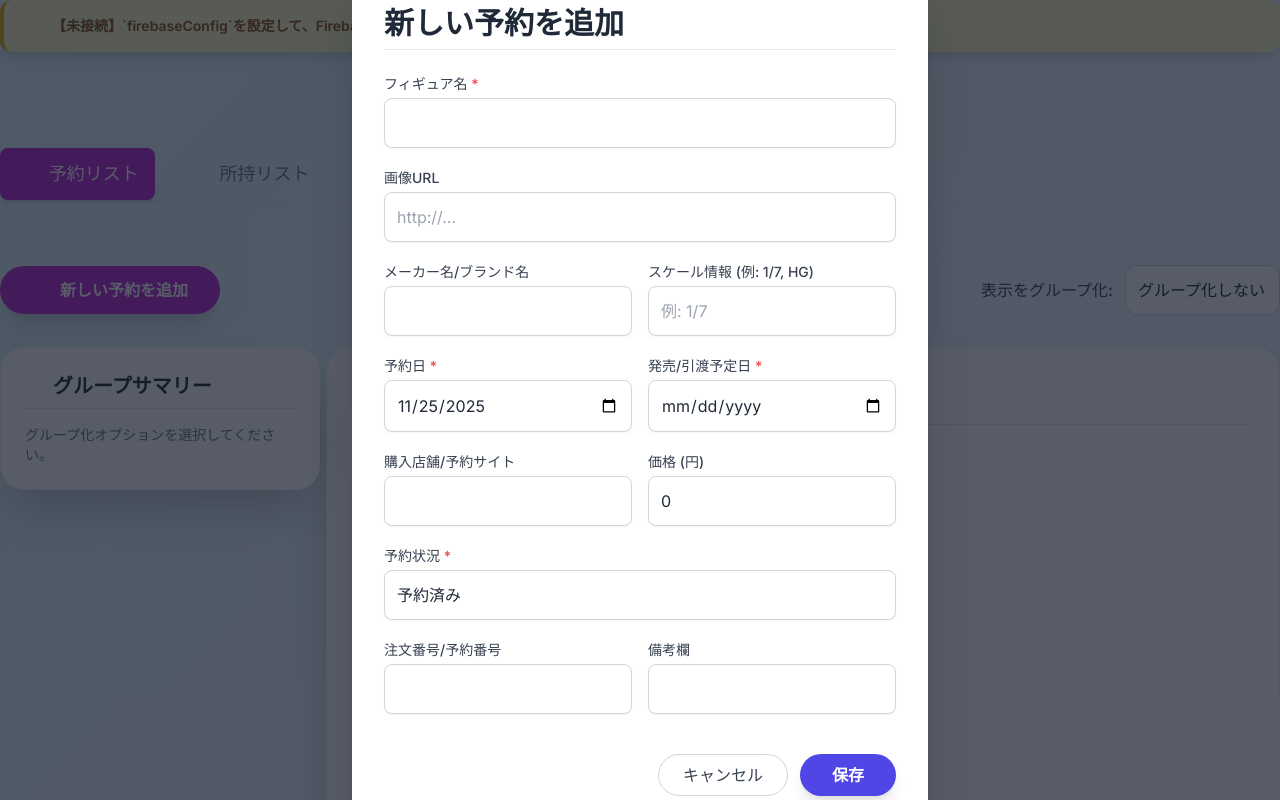
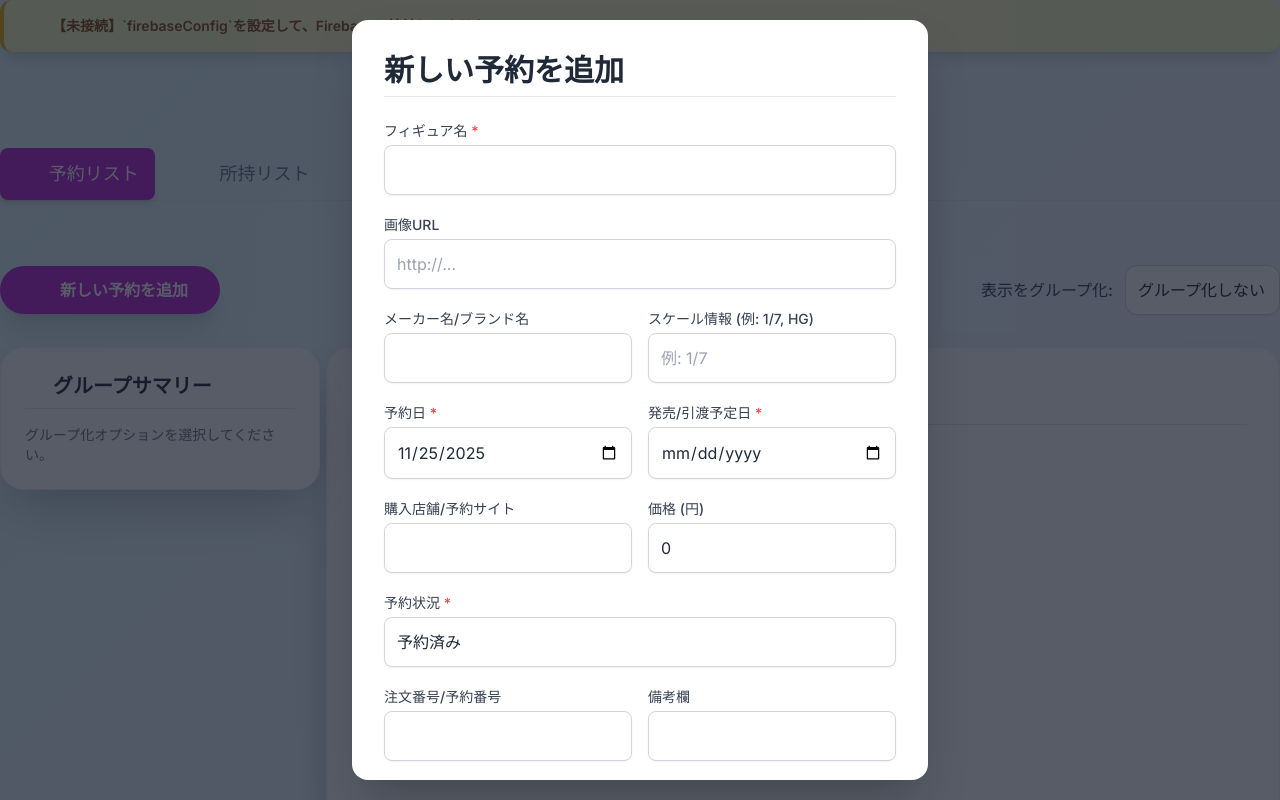
Before and after one commit to takuburosu4637/figure-manager, a plain HTML site: page index.html in a window 1280 px wide. Both pictures are taken after a click on the button "新しい予約を追加". Shown: the top 800 px of the page. Drawn offline with nearby package versions, Linux system fonts and the light colour scheme; no server answers.

Commit message:
Add files via upload

```diff
--- a/index.html
+++ b/index.html
@@ -86,7 +86,6 @@
             box-shadow: 0 25px 50px -12px rgba(0, 0, 0, 0.5) !important;
         }
 
-        /* 🔽 サマリーのグループヘッダーの色をfuchsia-600に統一 (JSで直接クラスを上書きするため、ここでは不要だが念のため残す) */
         /* 🔽 修正: メインリストのグループヘッダーをfuchsia-600/text-whiteに修正 */
         .group-header {
             background-color: #ec4899; /* fuchsia-600 */
@@ -102,11 +101,6 @@
             color: #f3f4f6;
         }
 
-        /* 🔽 以前の上書きを削除し、JS側のクラス修正に任せる */
-        .dark .text-fuchsia-700 { color: #f0abfc !important; }
-        .dark .border-fuchsia-400 { border-color: #a78bfa !important; }
-
-
         /* 🔽 ここでテキスト色を白色系統に上書きしています */
         .dark input, .dark select {
             background-color: #4b5563; /* 濃いグレー */
@@ -166,7 +160,7 @@
             animation: pulse-once 2s ease-out;
         }
 
-        /* 🔽 修正箇所: 右下固定のメニューボタンのスタイル */
+        /* 🔽 右下固定のメニューボタンのスタイル */
         .fixed-menu-container { /* 名前を修正: fixed-menu-button -> fixed-menu-container */
             position: fixed;
             bottom: 20px; /* 下からの距離 */
@@ -177,7 +171,7 @@
             gap: 15px; /* ボタン間のスペース */
             align-items: flex-end; /* 右揃え */
         }
-        /* 🔽 修正箇所: 新しい予約追加ボタンのスタイル */
+        /* 🔽 新しい予約追加ボタンのスタイル */
         .fixed-add-button {
             /* サイズを少し大きくして目立たせる (Tailwindのp-4とw-14 h-14相当) */
             width: 56px;
@@ -188,7 +182,7 @@
             align-items: center;
             justify-content: center;
         }
-        /* 🔽 修正箇所: グループサマリーボタンのクラスを維持しつつ調整 */
+        /* 🔽 グループサマリーボタンのクラスを維持しつつ調整 */
         .fixed-summary-button {
             /* サイズを少し小さくして区別する (Tailwindのp-3とw-12 h-12相当) */
             width: 48px;
@@ -206,6 +200,22 @@
                 display: none;
             }
         }
+
+        /* 🔽 修正箇所: モーダルコンテナが画面全体をスクロールできるようにする */
+        .scrollable-modal-container {
+            /* fixed inset-0 bg-gray-900 bg-opacity-70 flex items-center justify-center z-50 p-4 */
+            overflow-y: auto; /* 👈 モーダル自体がスクロール可能になる */
+        }
+
+        /* 🔽 修正箇所: モーダル内のコンテンツを画面中央に配置しつつ高さを制限する */
+        .modal-content-wrapper {
+            /* bg-white w-full max-w-xl rounded-2xl shadow-2xl p-8 relative transform transition-all duration-300 */
+            max-height: calc(100vh - 40px); /* 画面の高さから上下20pxのマージンを引いた高さに制限 */
+            overflow-y: auto; /* 👈 モーダルの中身がスクロール可能になる */
+            margin-top: auto; /* Flexアイテムとして上下中央に配置するために必要 */
+            margin-bottom: auto;
+        }
+
     </style>
 </head>
 <body>
@@ -385,8 +395,8 @@
         </button>
     </div>
 
-    <div id="reservation-modal" class="fixed inset-0 bg-gray-900 bg-opacity-70 flex items-center justify-center z-50 hidden p-4">
-        <div class="bg-white w-full max-w-xl rounded-2xl shadow-2xl p-8 relative transform transition-all duration-300">
+    <div id="reservation-modal" class="fixed inset-0 bg-gray-900 bg-opacity-70 flex items-center justify-center z-50 hidden p-4 scrollable-modal-container">
+        <div class="bg-white w-full max-w-xl rounded-2xl shadow-2xl p-8 relative transform transition-all duration-300 modal-content-wrapper">
             <h2 id="modal-title" class="text-3xl font-bold mb-6 text-gray-800 border-b pb-2">新しい予約を追加</h2>
 
             <form id="reservation-form" class="space-y-5">
```
